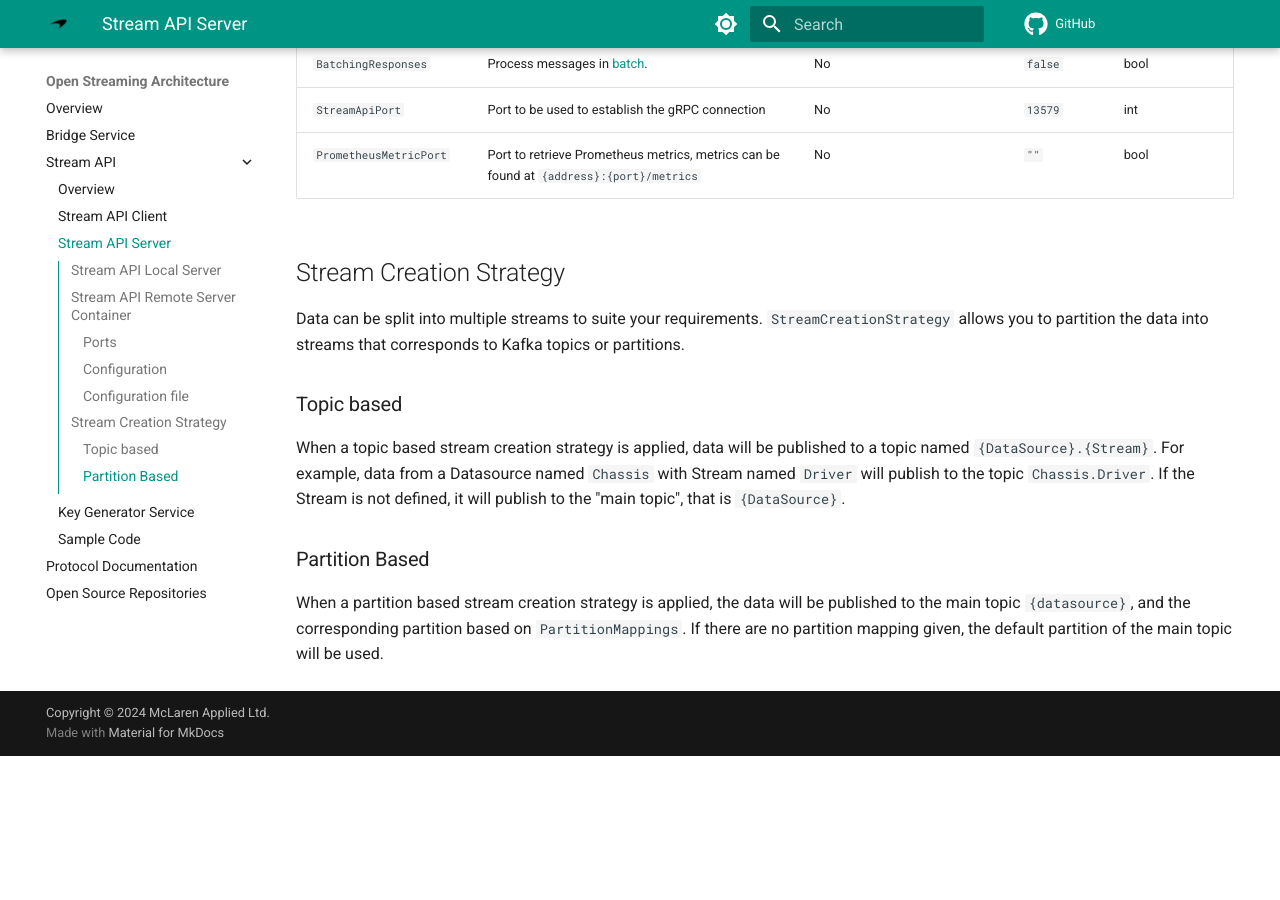
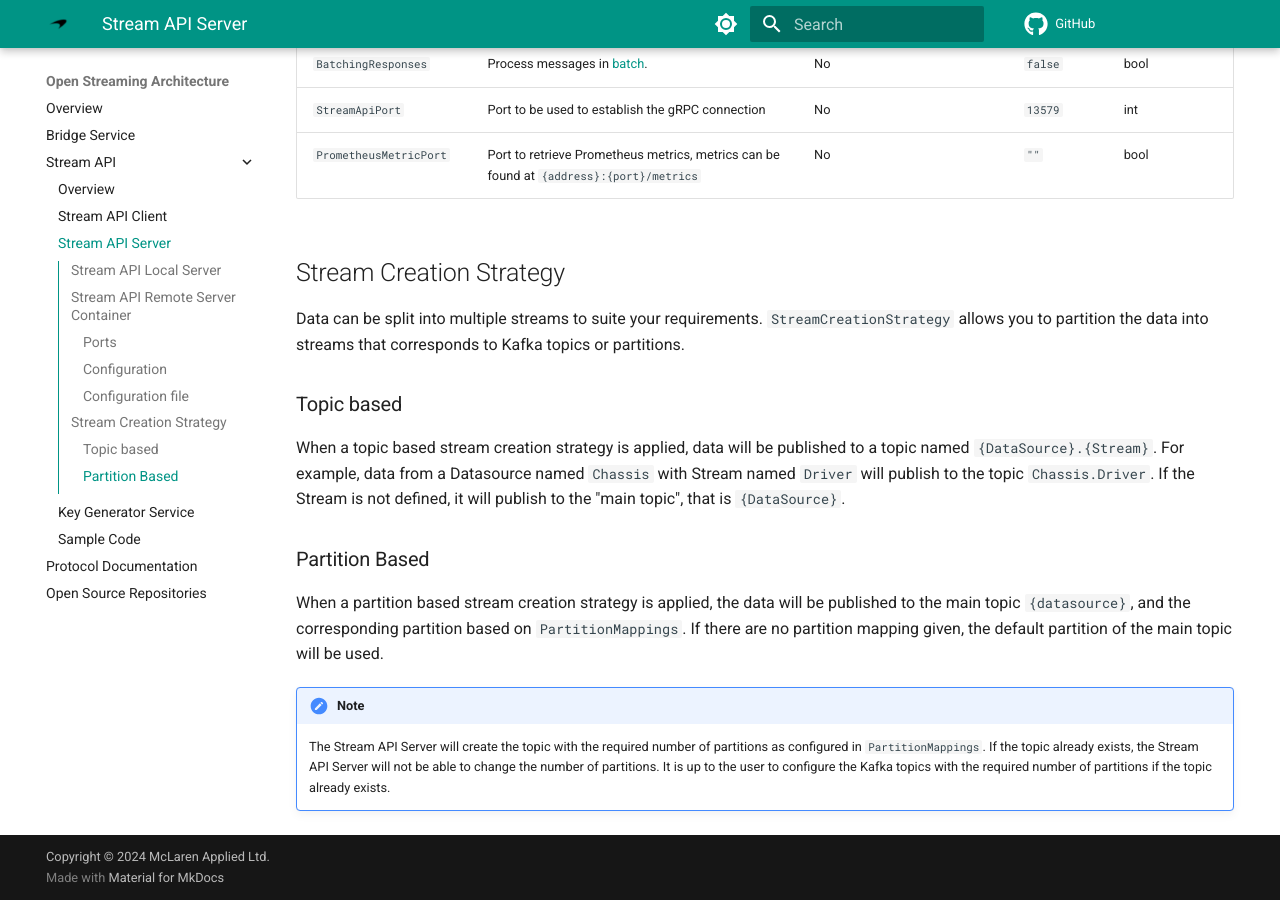
Before and after one commit to mat-docs/SECU4.Site, an MkDocs documentation site: the page built from docs/open_streaming_architecture/stream_api/stream_server.md, in a window 1280 px wide and 900 px high, scrolled down 1489 px. Built offline with MkDocs 1.6.1 and Material for MkDocs 9.7.7, drawn with Linux system fonts in a browser that asks for light colours; comment, search, counter and statistics services are not loaded; before the commit the page ends 2245 px from its top, so only the background shows below that.

Commit message:
Add note on configuring the correct number of partitions

```diff
--- a/docs/open_streaming_architecture/stream_api/stream_server.md
+++ b/docs/open_streaming_architecture/stream_api/stream_server.md
@@ -51,3 +51,9 @@ If the Stream is not defined, it will publish to the "main topic", that is `{Dat
 When a partition based stream creation strategy is applied, the data will be published to the main topic `{datasource}`, and
 the corresponding partition based on `PartitionMappings`.
 If there are no partition mapping given, the default partition of the main topic will be used.
+
+!!! note
+    The Stream API Server will create the topic with the required number of partitions as configured in
+    `PartitionMappings`. If the topic already exists, the Stream API Server will not be able to change the number of
+    partitions. It is up to the user to configure the Kafka topics with the required number of partitions if the topic
+    already exists.
```
